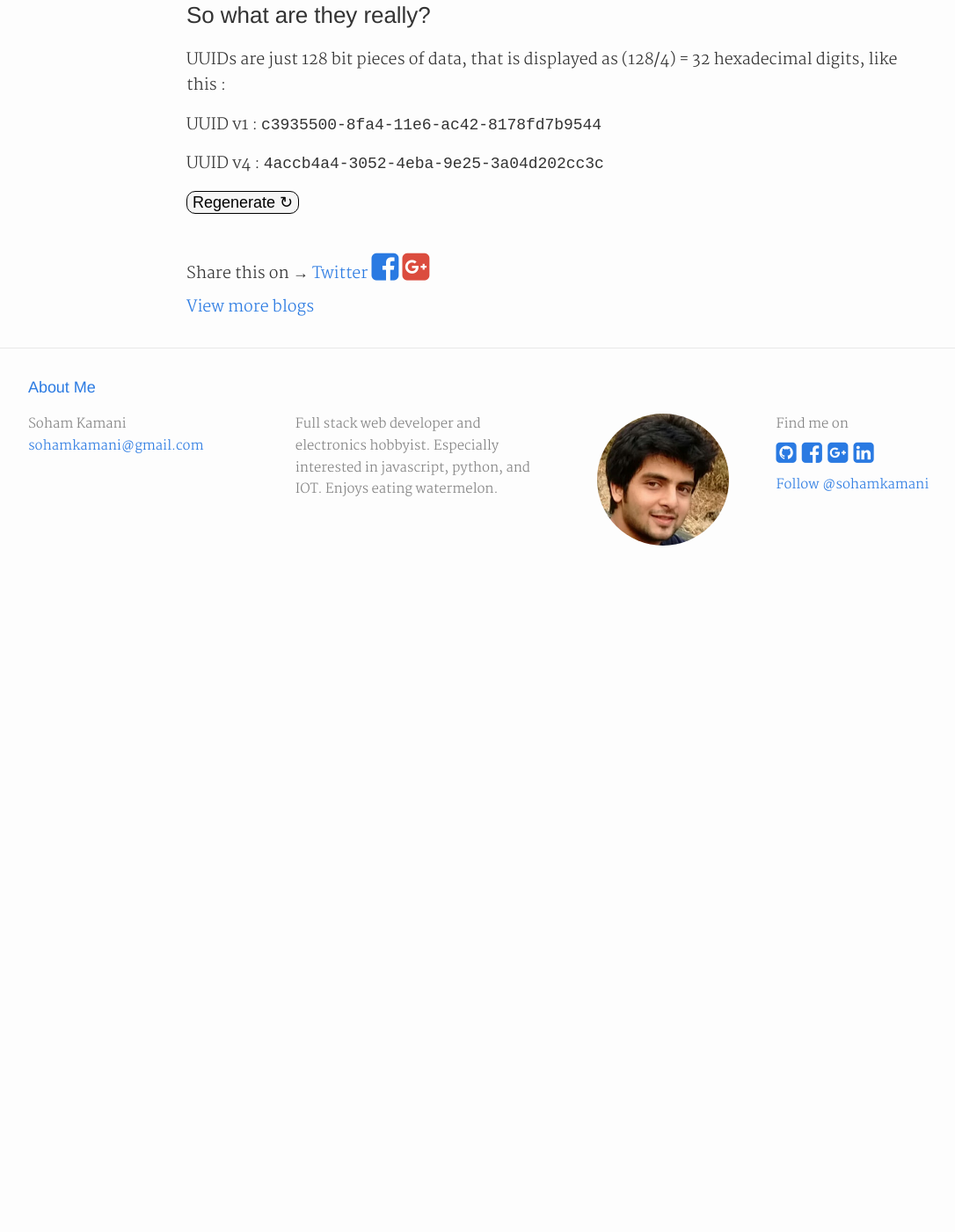
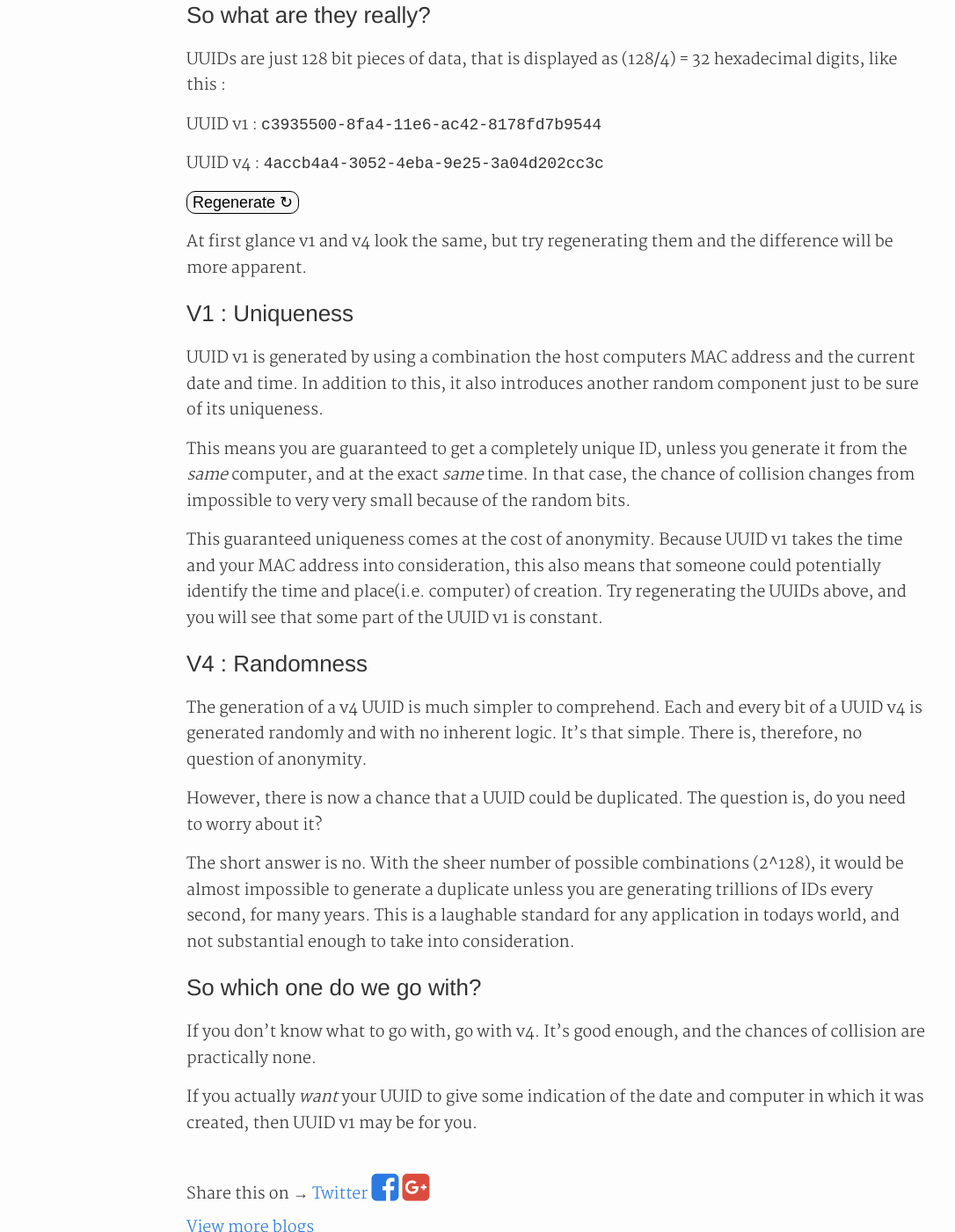
Before and after one commit to sohamkamani/sohamkamani.github.io, a Jekyll site: the page built from _posts/2016-10-06-uuid1-vs-uuid4.md, in a window 1280 px wide and 1400 px high, scrolled down 602 px. Shown: the whole window at 88% size, without its empty margins (8-1094 px from the left). Built offline with Jekyll 4.4.1, drawn with Linux system fonts in a browser that asks for light colours; nearby versions of some CDN libraries; comment, search, counter and statistics services are not loaded; before the commit the page ends 1267 px from its top, so only the background shows below that; some of the changed text lies outside the part shown.

Commit message:
completed uuid blog post

```diff
--- a/_posts/2016-10-06-uuid1-vs-uuid4.md
+++ b/_posts/2016-10-06-uuid1-vs-uuid4.md
@@ -1,6 +1,6 @@
 ---
 layout: post
-title:  UUID1 vs UUID4
+title:  UUID1 vs UUID4 🔑
 date:   2016-10-05 08:45:12
 categories: uuid uuid4 collision
 comments: true
@@ -36,6 +36,29 @@ UUID v4 : <span id="uuidv4"></span>
 
 <button id="regenerate">Regenerate ↻</button>
 
+At first glance v1 and v4 look the same, but try regenerating them and the difference will be more apparent.
+
+### V1 : Uniqueness
+
+UUID v1 is generated by using a combination the host computers MAC address and the current date and time. In addition to this, it also introduces another random component just to be sure of its uniqueness.
+
+This means you are guaranteed to get a completely unique ID, unless you generate it from the _same_ computer, and at the exact _same_ time. In that case, the chance of collision changes from impossible to very very small because of the random bits.
+
+This guaranteed uniqueness comes at the cost of anonymity. Because UUID v1 takes the time and your MAC address into consideration, this also means that someone could potentially identify the time and place(i.e. computer) of creation. Try regenerating the UUIDs above, and you will see that some part of the UUID v1 is constant.
+
+### V4 : Randomness
+
+The generation of a v4 UUID is much simpler to comprehend. Each and every bit of a UUID v4 is generated randomly and with no inherent logic. It's that simple. There is, therefore, no question of anonymity.
+
+However, there is now a chance that a UUID could be duplicated. The question is, do you need to worry about it?
+
+The short answer is no. With the sheer number of possible combinations (2^128), it would be almost impossible to generate a duplicate unless you are generating trillions of IDs every second, for many years. This is a laughable standard for any application in todays world, and not substantial enough to take into consideration.
+
+### So which one do we go with?
+
+If you don't know what to go with, go with v4. It's good enough, and the chances of collision are practically none.
+
+If you actually _want_ your UUID to give some indication of the date and computer in which it was created, then UUID v1 may be for you.
 
 <script src="/assets/scripts/uuid.js"></script>
 <script>
```
